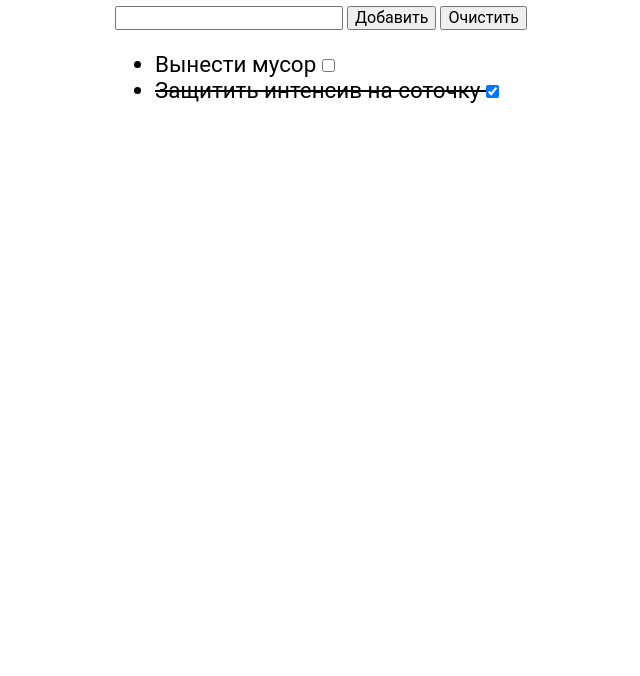
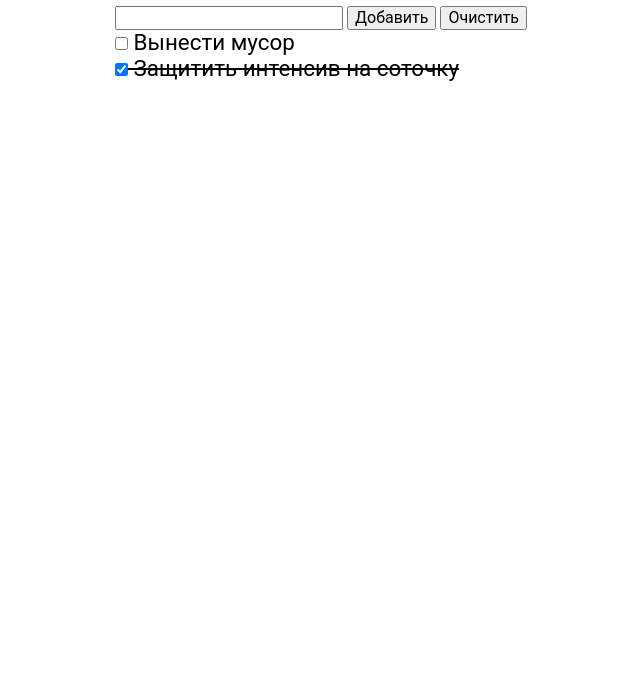
Before and after one commit to baikhonov/todo-list-vanilla-js, a plain HTML site: page index.html in a window 1280 px wide. Shown: the part 124-800 px from the top of the page, without its empty margins (45-685 px from the left). Drawn offline with Linux system fonts and the light colour scheme.

Commit message:
Updates styles

```diff
--- a/css/style.css
+++ b/css/style.css
@@ -26,7 +26,10 @@ padding-bottom: 20px;
 
 
 .tasks {
+    padding: 0;
+    margin: 0;
     font-size: 1.4em;
+    list-style: none;
 }
 
 .task--complete {
--- a/views/task-view.js
+++ b/views/task-view.js
@@ -11,8 +11,9 @@ export const createElement = (template) => {
     const getTemplate = ({id, title, isDone}) => {
       return `
         <li class="task ${isDone ? `task--complete` : ``}">
-          <label htmlFor="${id}">${title}
+          <label htmlFor="${id}">
             <input id="${id}" type="checkbox" ${isDone ? `checked` : ``} />
+            ${title}
           </label>
         </li>`;
     };
```
Lines whose indentation alone changed are shown as unchanged.
